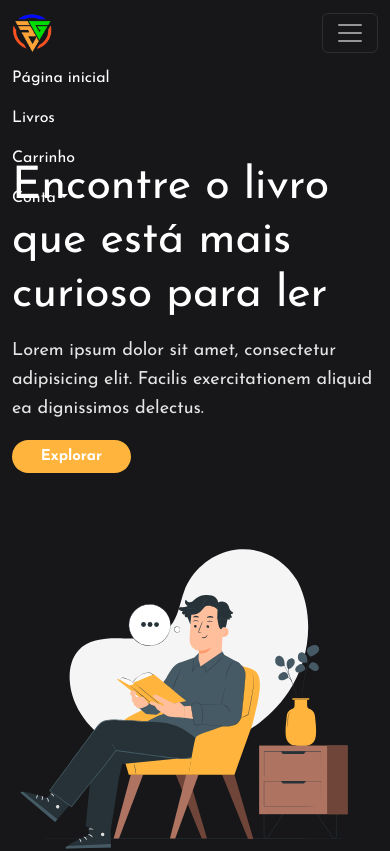
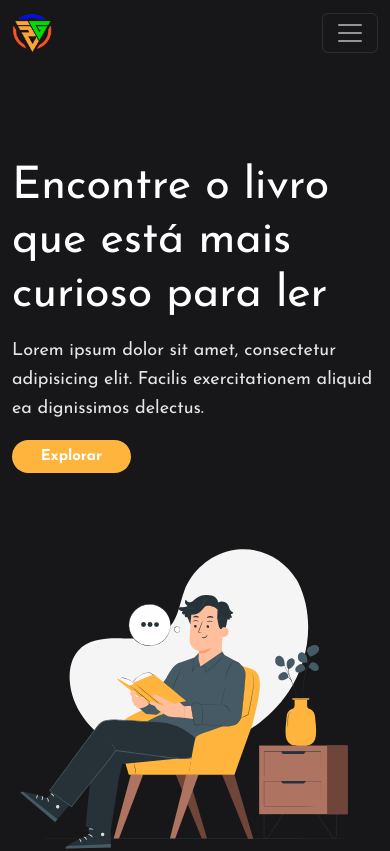
Before and after one commit to ArielChama/Livraria, a Next.js app: page / in a window 390 px wide. Shown: the top 851 px of the page. Built offline with nearby package versions, Linux system fonts and the light colour scheme.

Commit message:
Melhorando o menu na versão mobile

```diff
--- a/src/components/Menu/index.jsx
+++ b/src/components/Menu/index.jsx
@@ -4,6 +4,7 @@ import style from './menu.module.css'
 import { ModalLogin } from '../ModalLogin'
 import { FaBars } from 'react-icons/fa'
 import { Container, Nav, Navbar, NavDropdown } from 'react-bootstrap';
+import Script from 'next/script'
 
 const Menu = () => {
   const [openModal, setOpenModal] = React.useState(false)
@@ -59,18 +60,18 @@ const Menu = () => {
 
       <ModalLogin isOpen={openModal} setModalOpen={() => setOpenModal(!openModal)} /> */}
 
-      <Navbar collapseOnSelect expand="lg"  variant="dark" className="fixed-top">
+      <Navbar expand="lg" variant="dark" className="fixed-top">
         <Container>
           <Navbar.Brand href="#home">
             <Image src="/favicon.png" width="40" height="40" alt="Logo oficial" />
           </Navbar.Brand>
           <Navbar.Toggle aria-controls="responsive-navbar-nav" />
-          <Navbar.Collapse id="responsive-navbar-nav" className="d-block justify-content-end">
+          <Navbar.Collapse id="responsive-navbar-nav" className="justify-content-end">
             <Nav className="">
               <Nav.Link href="/">Página inicial</Nav.Link>
               <Nav.Link href="/discover">Livros</Nav.Link>
               <Nav.Link href="/cart">Carrinho</Nav.Link>
-              <NavDropdown title="Conta" id="collasible-nav-dropdown">
+              <NavDropdown title="Conta" id="collasible-nav-dropdown" menuVariant="dark">
                 <NavDropdown.Item href="/profile/editInfo">Editar perfil</NavDropdown.Item>
                 <NavDropdown.Item href="/profile/addBook">
                   Adicionar livro
@@ -84,6 +85,8 @@ const Menu = () => {
           </Navbar.Collapse>
         </Container>
       </Navbar>
+
+      <Script src="https://cdn.jsdelivr.net/npm/bootstrap@5.2.3/dist/js/bootstrap.bundle.min.js"></Script>
     </header >
   )
 }
```
